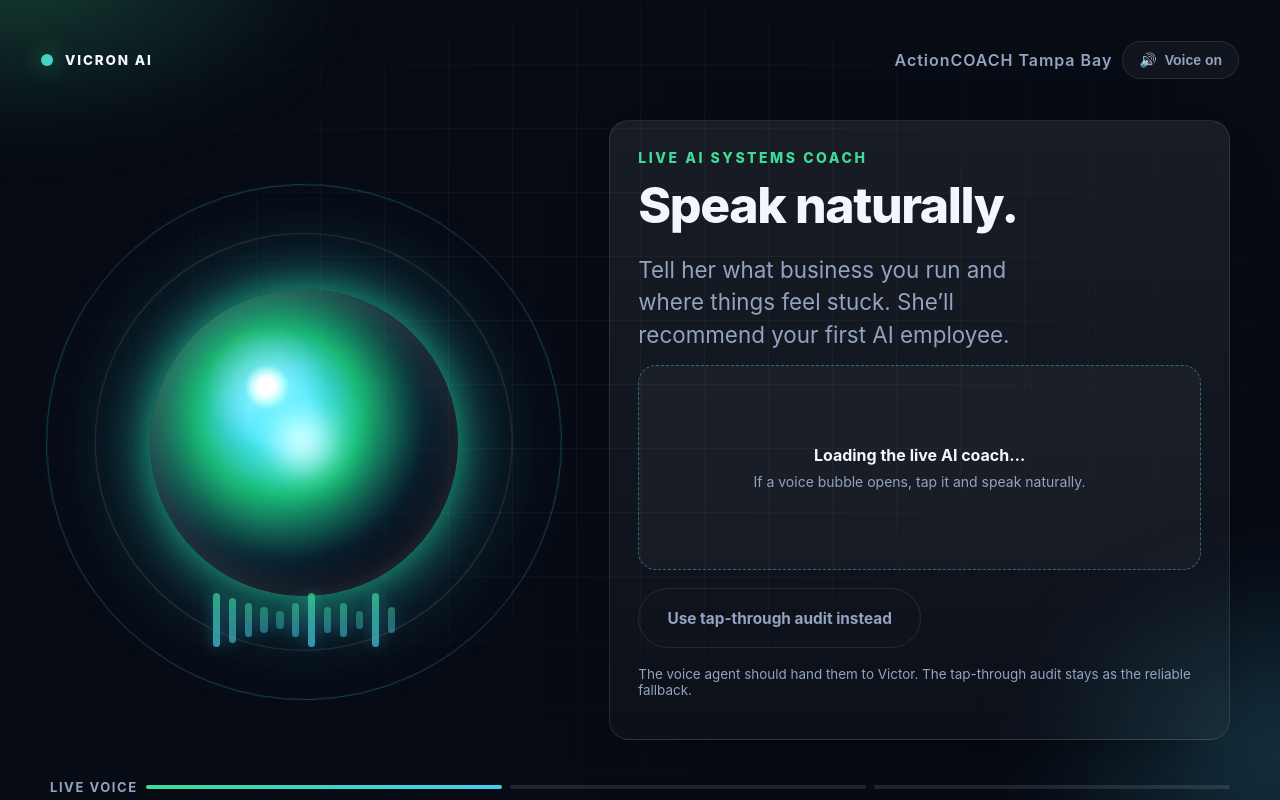
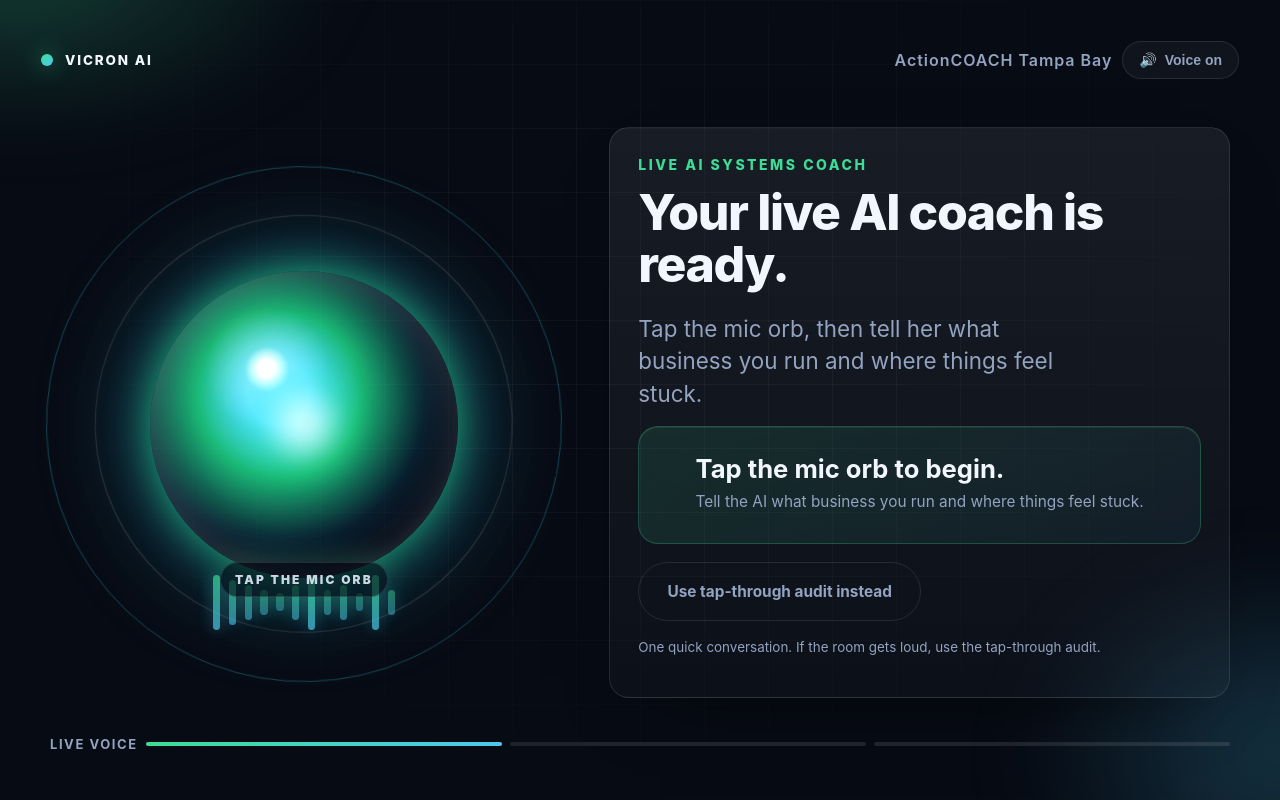
Before and after one commit to victorj0777-crypto/vicron-booth, a website: page booth.html in a window 1280 px wide. Both pictures are taken after a click on the button "Start Live Voice AI". Drawn offline with Linux system fonts and the light colour scheme; a script that the page names is missing.

Commit message:
feat: make live voice screen more enticing

```diff
--- a/booth.html
+++ b/booth.html
@@ -217,11 +217,12 @@
   .wave i{display:block;width:clamp(4px,.55vw,8px);height:22%;border-radius:999px;background:linear-gradient(var(--accent),var(--accent-2));box-shadow:0 0 16px color-mix(in srgb,var(--accent-2) 55%,transparent);animation:bar 1.05s ease-in-out infinite alternate}
   .wave i:nth-child(2n){animation-delay:.12s}.wave i:nth-child(3n){animation-delay:.24s}.wave i:nth-child(4n){animation-delay:.36s}.wave i:nth-child(5n){animation-delay:.48s}
   .voicepanel{background:linear-gradient(180deg,rgba(255,255,255,.07),rgba(255,255,255,.025));border:1px solid var(--line);border-radius:var(--r);padding:clamp(20px,2.2vw,32px);box-shadow:0 30px 80px -50px rgba(0,0,0,.9)}
-  .embedbox{margin-top:14px;border:1px dashed color-mix(in srgb,var(--accent-2) 45%,transparent);border-radius:18px;min-height:clamp(135px,17vw,205px);display:grid;place-items:center;text-align:center;padding:18px;background:rgba(255,255,255,.035)}
-  .embedbox code{display:block;margin-top:10px;color:var(--accent);font-size:12px;white-space:normal}
+  .embedbox{margin-top:16px;border:1px solid color-mix(in srgb,var(--accent) 24%,transparent);border-radius:20px;min-height:118px;display:grid;place-items:center;text-align:left;padding:20px 22px;background:linear-gradient(135deg,rgba(61,220,151,.12),rgba(76,201,240,.06));box-shadow:inset 0 1px 0 rgba(255,255,255,.08)}
+  .embedbox strong{display:block;font-size:clamp(20px,2vw,30px);line-height:1.05;margin-bottom:8px}.embedbox .muted{font-size:clamp(14px,1.2vw,17px)!important;line-height:1.45}.embedbox code{display:none}
   body:not(.voice-mode) chat-widget{display:none!important}
-  body.voice-mode chat-widget{position:fixed!important;left:clamp(64px,10vw,150px)!important;bottom:24px!important;z-index:12!important;transform:scale(.58);transform-origin:bottom left}
-  @media (max-width:900px){body.voice-mode chat-widget{left:50%!important;transform:translateX(-50%) scale(.54);bottom:8px!important}}
+  body.voice-mode chat-widget{position:fixed!important;left:31vw!important;top:56vh!important;z-index:12!important;transform:translate(-50%,-50%) scale(.74);transform-origin:center center;filter:drop-shadow(0 0 42px rgba(76,201,240,.28))}
+  body.voice-mode .orbstage::after{content:"TAP THE MIC ORB";position:absolute;left:50%;bottom:8%;transform:translateX(-50%);z-index:11;color:rgba(232,241,255,.88);font-size:12px;font-weight:900;letter-spacing:.18em;text-transform:uppercase;background:rgba(3,8,18,.56);border:1px solid rgba(255,255,255,.12);border-radius:999px;padding:9px 14px;box-shadow:0 0 34px rgba(61,220,151,.22)}
+  @media (max-width:900px){body.voice-mode chat-widget{left:50%!important;top:45vh!important;transform:translate(-50%,-50%) scale(.62)}}
   @keyframes orbFloat{0%,100%{transform:translateY(-10px)}50%{transform:translateY(12px)}}
   @keyframes orbGlow{from{filter:saturate(1)}to{filter:saturate(1.25) brightness(1.08)}}
   @keyframes orbRing{to{transform:rotate(360deg)}}
@@ -278,19 +279,18 @@
         </div>
         <div class="voicepanel">
           <p class="eyebrow">Live AI Systems Coach</p>
-          <h2>Speak naturally.</h2>
-          <p class="lede">Tell her what business you run and where things feel stuck. She’ll recommend your first AI employee.</p>
+          <h2>Your live AI coach is ready.</h2>
+          <p class="lede">Tap the mic orb, then tell her what business you run and where things feel stuck.</p>
           <div id="ghlVoiceMount" class="embedbox">
             <div>
-              <strong>GHL Voice AI embed goes here.</strong>
-              <div class="muted" style="margin-top:8px;font-size:14px">Send Clark the embed code and this becomes the live agent window.</div>
-              <code>&lt;script&gt; / &lt;iframe&gt; from GHL</code>
+              <strong>Tap the mic orb to begin.</strong>
+              <div class="muted" style="margin-top:8px;font-size:14px">Have a 60-second conversation and get your first AI employee recommendation.</div>
             </div>
           </div>
           <div class="row" style="margin-top:18px">
             <button class="ghost" id="leadNext">Use tap-through audit instead</button>
           </div>
-          <p class="fineprint">The voice agent should hand them to Victor. The tap-through audit stays as the reliable fallback.</p>
+          <p class="fineprint">One quick conversation. If the room gets loud, use the tap-through audit.</p>
         </div>
       </div>
       <div class="steps"><span class="steplabel">Live voice</span><i class="on"></i><i></i><i></i></div>
@@ -1169,7 +1169,7 @@ var LEAKS = {
   function mountGhlVoice(){
     var mount = $("#ghlVoiceMount");
     if (!mount || !CONFIG.ghlVoiceWidget || !CONFIG.ghlVoiceWidget.widgetId) return;
-    mount.innerHTML = '<div><strong>Loading the live AI coach…</strong><div class="muted" style="margin-top:8px;font-size:14px">If a voice bubble opens, tap it and speak naturally.</div></div>';
+    mount.innerHTML = '<div><strong>Tap the mic orb to begin.</strong><div class="muted" style="margin-top:8px;font-size:14px">Tell the AI what business you run and where things feel stuck.</div></div>';
     document.body.classList.add("voice-mode");
     if (document.querySelector('script[data-widget-id="' + CONFIG.ghlVoiceWidget.widgetId + '"]')) return;
     var s = document.createElement("script");
--- a/sw.js
+++ b/sw.js
@@ -5,7 +5,7 @@
 
    Bump CACHE when you swap the avatar or any voice line, or the booth will keep
    serving the old media from cache. */
-var CACHE = "vicron-booth-v8";
+var CACHE = "vicron-booth-v9";
 
 var ASSETS = [
   "./index.html",
```
Also changed, not shown: index.html (+11 -11 lines), README.md.
